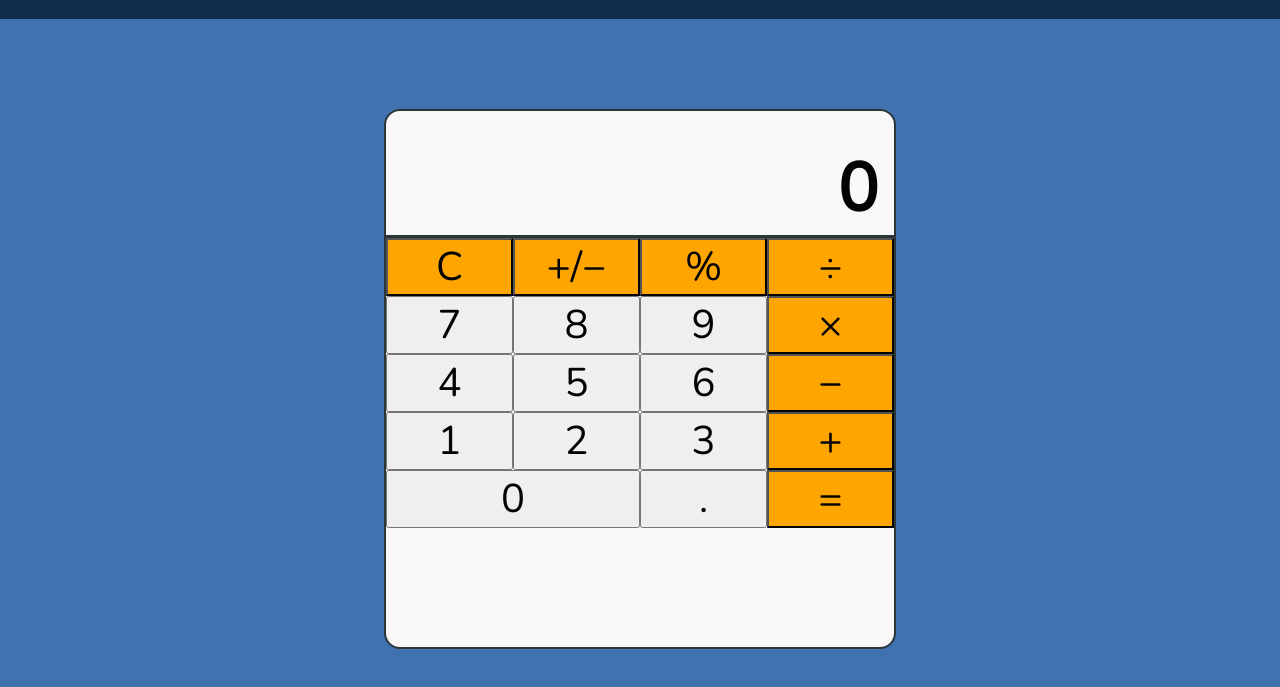
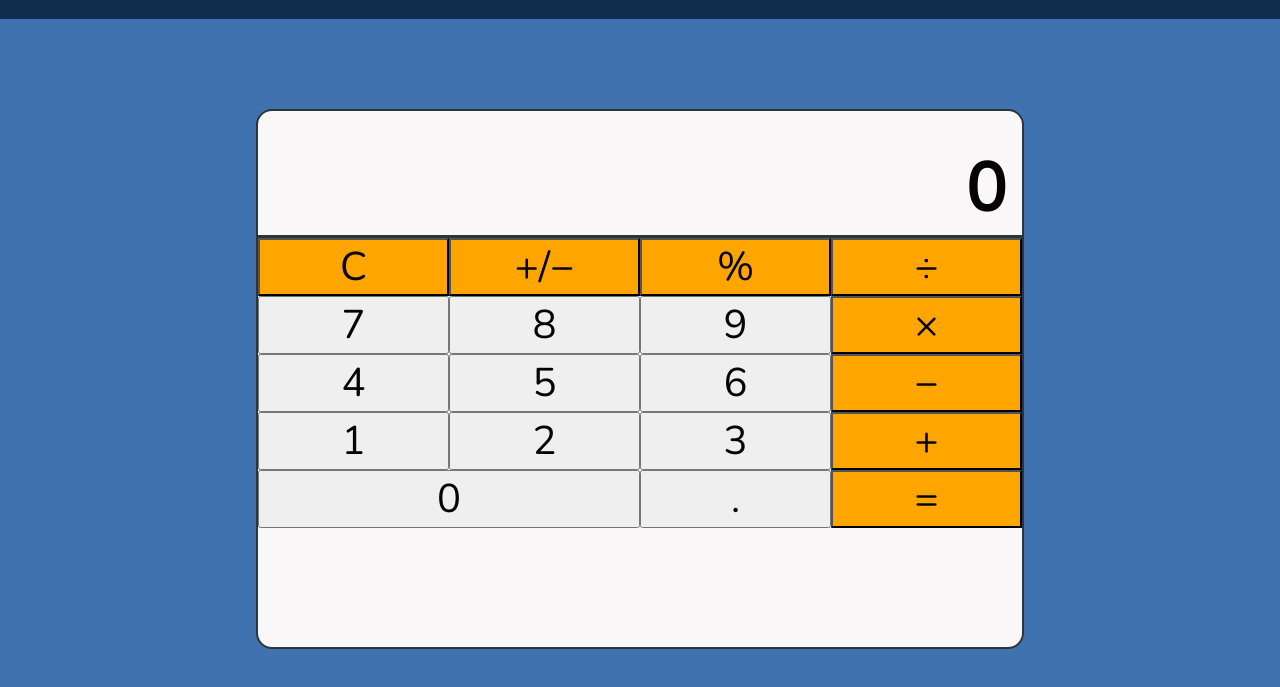
Before and after one commit to chriskokc/calculator-web, a plain HTML site: page index.html in a window 1280 px wide. Shown: the part 77-764 px from the top of the page. Drawn offline with nearby package versions, Linux system fonts and the light colour scheme; a web font is replaced by a local one.

Commit message:
fixed filepath issue in scss modules.

```diff
--- a/_base.scss
+++ b/_base.scss
@@ -1,6 +1,6 @@
+@use "./variables" as *;
 // import Google font
 @import url('https://fonts.googleapis.com/css2?family=Anek+Latin:wght@400;500;700&family=Noto+Sans+JP&family=Nunito:ital,wght@0,400;1,700&display=swap');
-@use "variables" as *;
 
 
 // tag selector
--- a/_calculator.scss
+++ b/_calculator.scss
@@ -1,4 +1,4 @@
-@use "variables" as *;
+@use "./variables" as *;
 
 // Calculator Section
 
--- a/_media-queries.scss
+++ b/_media-queries.scss
@@ -1,6 +1,4 @@
-@use "variables" as *;
-
-// Media Queries for Desktop
+ // Media Queries for Desktop
 @media screen and (min-width: 1024px) {
 
     // navbar
@@ -26,7 +24,7 @@
 
             .calculator__container {
                 height: 100%;
-                width: 40%;
+                width: 60%;
 
                 .calculator__display {
                     margin: 2rem 1rem 0;
--- a/_navbar.scss
+++ b/_navbar.scss
@@ -1,4 +1,4 @@
-@use "variables" as *;
+@use "./variables" as *;
 
 // navbar
 
```
Also changed, not shown: style.css.
